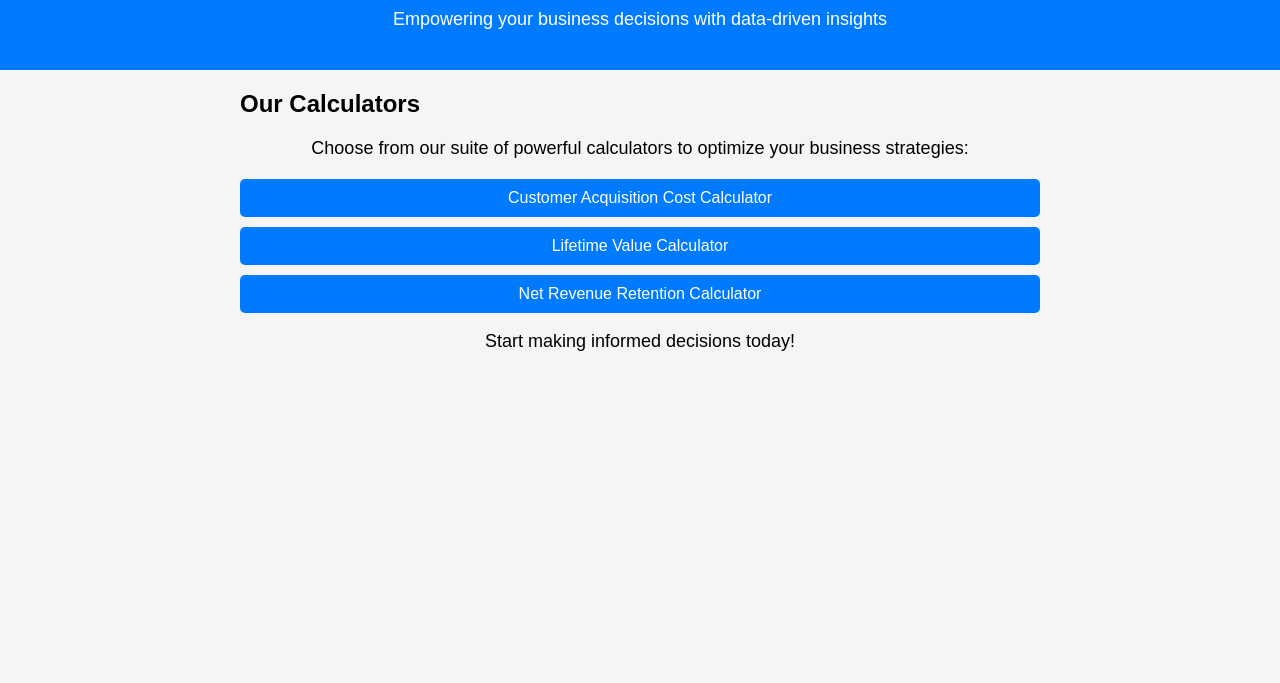
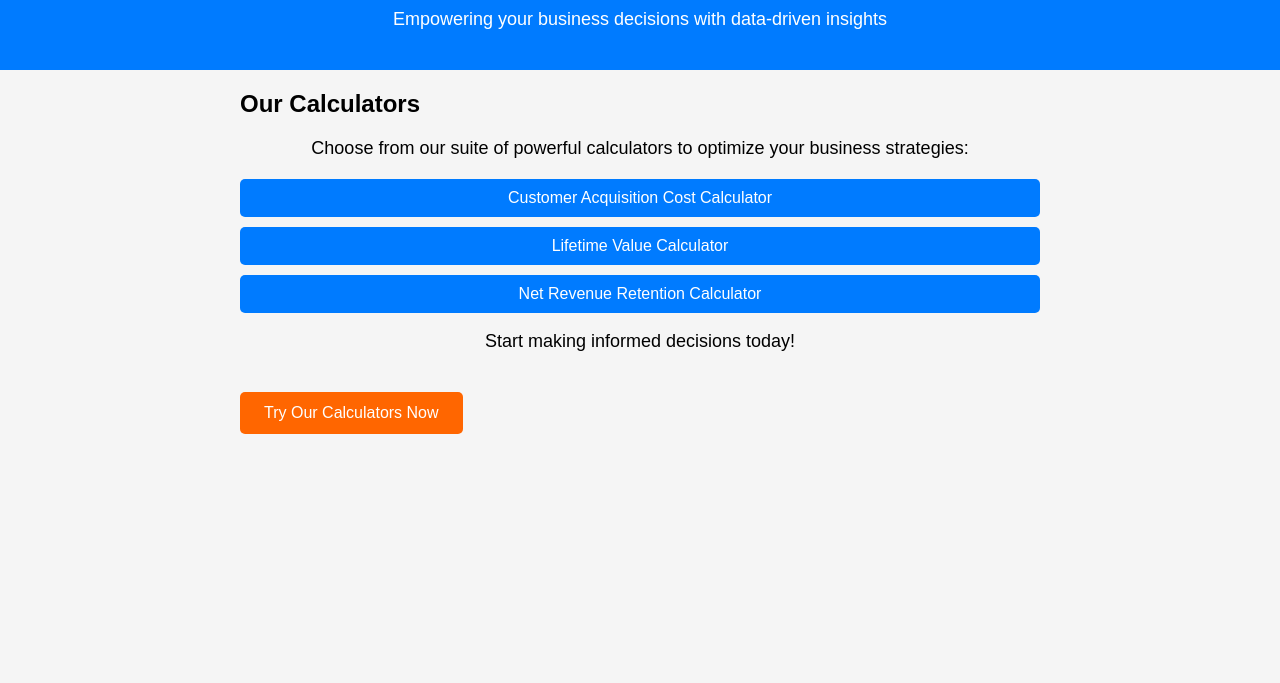
Before and after one commit to thecscafe/calculators, a plain HTML site: page index.html in a window 1280 px wide. Shown: the part 117-800 px from the top of the page. Drawn offline with Linux system fonts and the light colour scheme.

Commit message:
Update index.html

```diff
--- a/index.html
+++ b/index.html
@@ -28,6 +28,7 @@
             font-size: 36px;
             margin-top: 40px;
             text-align: center;
+            color: #007bff; /* Changed color to blue for emphasis */
         }
         p {
             font-size: 18px;
@@ -54,6 +55,19 @@
         li a:hover {
             background-color: #0056b3;
         }
+        .cta-button { /* Added a class for Call to Action (CTA) button */
+            display: inline-block;
+            padding: 12px 24px;
+            background-color: #ff6600; /* Changed CTA button color to orange */
+            color: #fff;
+            text-decoration: none;
+            border-radius: 5px;
+            transition: background-color 0.3s;
+            margin-top: 20px; /* Added margin to separate CTA button from content */
+        }
+        .cta-button:hover {
+            background-color: #ff4d00; /* Darker shade of orange on hover */
+        }
     </style>
 </head>
 <body>
@@ -70,6 +84,7 @@
             <li><a href="NRR.html">Net Revenue Retention Calculator</a></li>
         </ul>
         <p>Start making informed decisions today!</p>
+        <a href="#calculators" class="cta-button">Try Our Calculators Now</a> <!-- Added CTA button -->
     </div>
 </body>
 </html>
```
